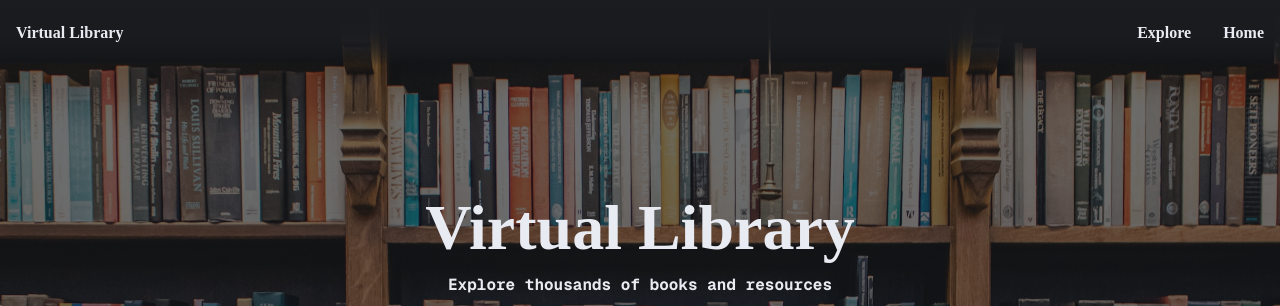
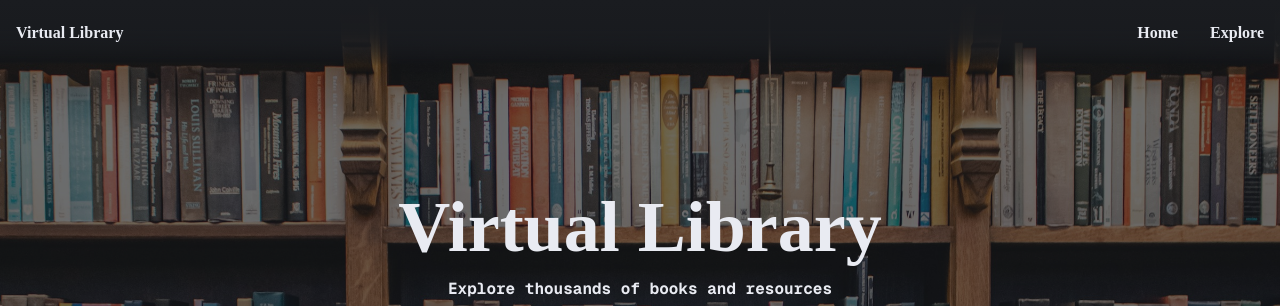
Before and after one commit to debliondev/Open_library_Web_project, a Next.js app: page / in a window 1280 px wide. Shown: the top 306 px of the page. Built offline with nearby package versions, Linux system fonts and the light colour scheme; no server answers.

Commit message:
Small style changes

```diff
--- a/src/components/HomeTitleSection/style.module.css
+++ b/src/components/HomeTitleSection/style.module.css
@@ -11,7 +11,7 @@
 }
 
 .titleSection h1 {
-  font-size: 4rem;
+  font-size: 4.5rem;
   color: var(--white-on-dark);
   margin: 0.5rem;
   line-height: 0.8;
--- a/src/components/shared/Header/Header.tsx
+++ b/src/components/shared/Header/Header.tsx
@@ -9,11 +9,11 @@ export default function Header() {
       </Link>
 
       <section className={styles.navSection}>
+      <Link href={"/"} style={{textDecoration:"none"}}>
+      <span aria-label="Website Title" className={styles.HeaderTitle}>Home</span>
+      </Link>
       <Link href={"/explore"} style={{textDecoration:"none"}}>
       <span aria-label="Website Title" className={styles.HeaderTitle}>Explore</span>
-      </Link>
-      <Link href={"/"} style={{textDecoration:"none"}}>
-      <span aria-label="Website Title" className={styles.HeaderTitle}>Home</span>
       </Link>
       <button className={styles.menuBtn} aria-label="Open menu">
         <svg viewBox="0 0 24 24"><rect width="24" height="24" fill="none"/><path d="M3 6h18v2H3V6zm0 5h18v2H3v-2zm0 5h18v2H3v-2z"/></svg>
```
